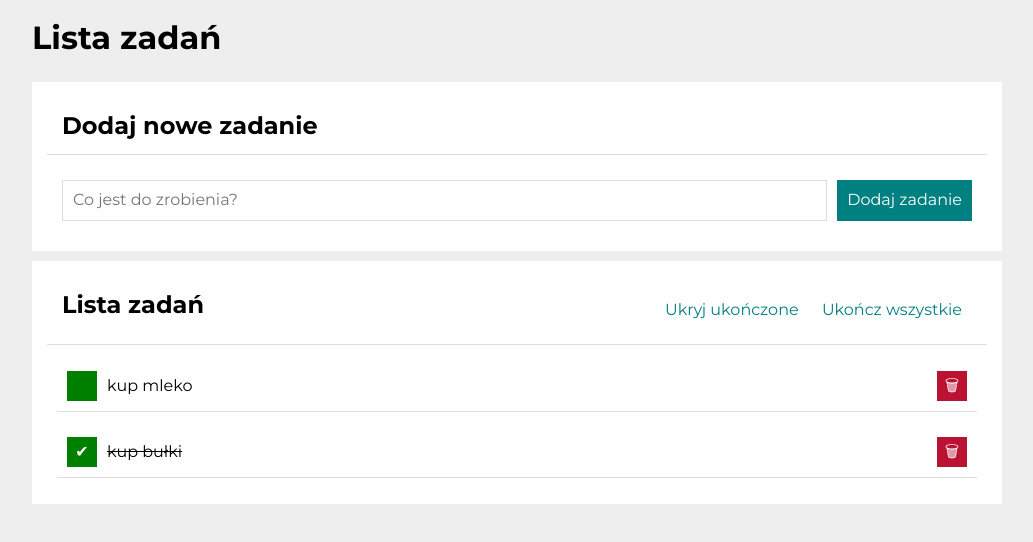
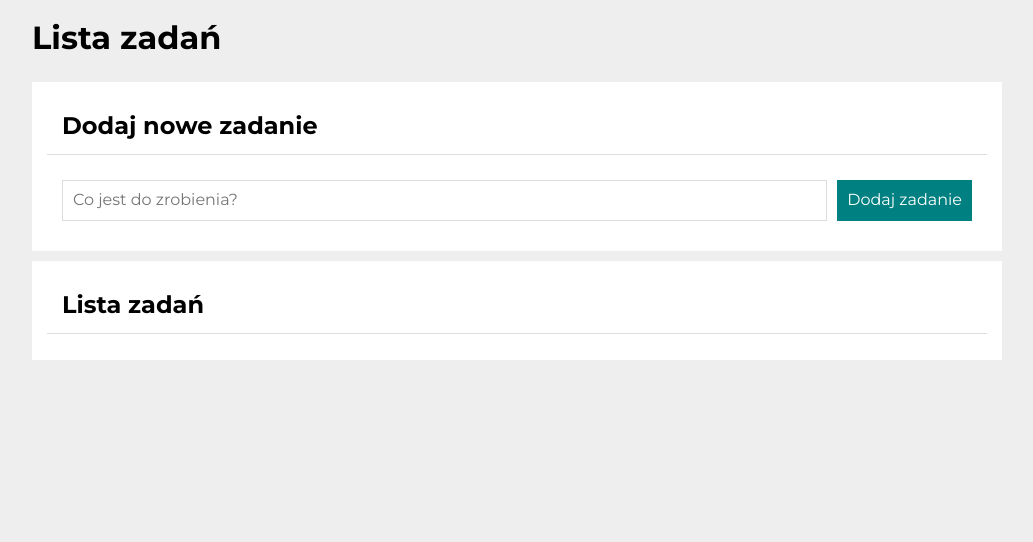
Before and after one commit to Piotr-Godlewski/tasklist-react, a React (Create React App) app: page / in a window 1280 px wide. Shown: the top 542 px of the page, without its empty margins (123-1156 px from the left). Built offline with nearby package versions, Linux system fonts and the light colour scheme.

Commit message:
refactoring app after checking homework

```diff
--- a/src/App.js
+++ b/src/App.js
@@ -8,10 +8,7 @@ import Container from "./Container";
 
 function App() {
   const [hideDoneTasks, setHideDoneTasks] = useState(false);
-  const [tasks, setTasks] = useState([
-    { id: 1, content: "kup mleko", done: false },
-    { id: 2, content: "kup bułki", done: true },
-  ]);
+  const [tasks, setTasks] = useState([]);
 
   const toggleHideDoneTasks = () => {
     setHideDoneTasks(hideDoneTasks => !hideDoneTasks);
@@ -22,12 +19,10 @@ function App() {
   };
 
   const toggleTaskDone = (id) => {
-    setTasks(tasks => tasks.map(task => {
-      if (task.id === id) {
-        return { ...task, done: !task.done };
-      }
-      return task;
-    }))
+    setTasks(tasks => tasks.map(task => (task.id === id)
+      ? { ...task, done: !task.done }
+      : task
+    ))
   };
 
   const setAllDone = () => {
--- a/src/Form/index.js
+++ b/src/Form/index.js
@@ -7,7 +7,6 @@ const Form = ({ addNewTask }) => {
         event.preventDefault();
         addNewTask(newTaskContent.trim());
         setNewTaskContent("");
-
     };
 
     return (
```
